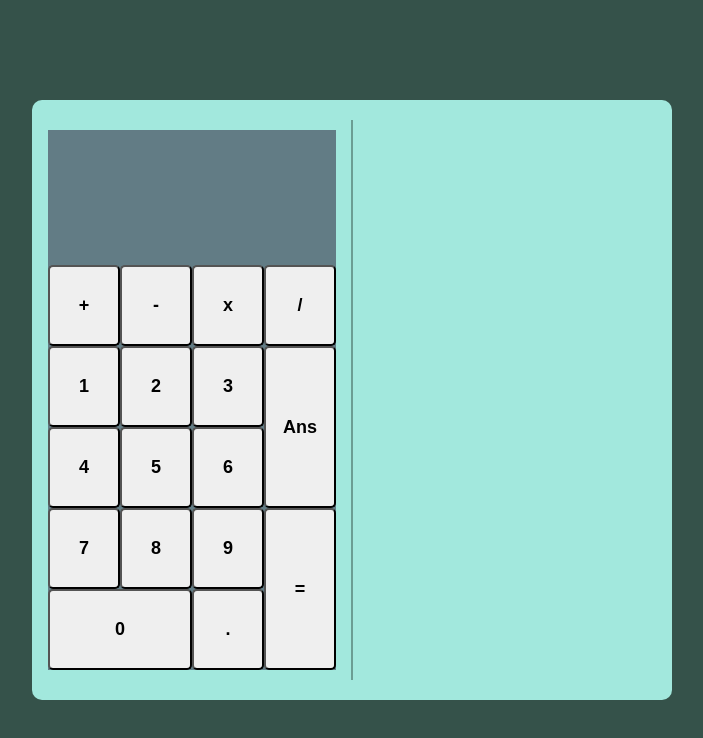
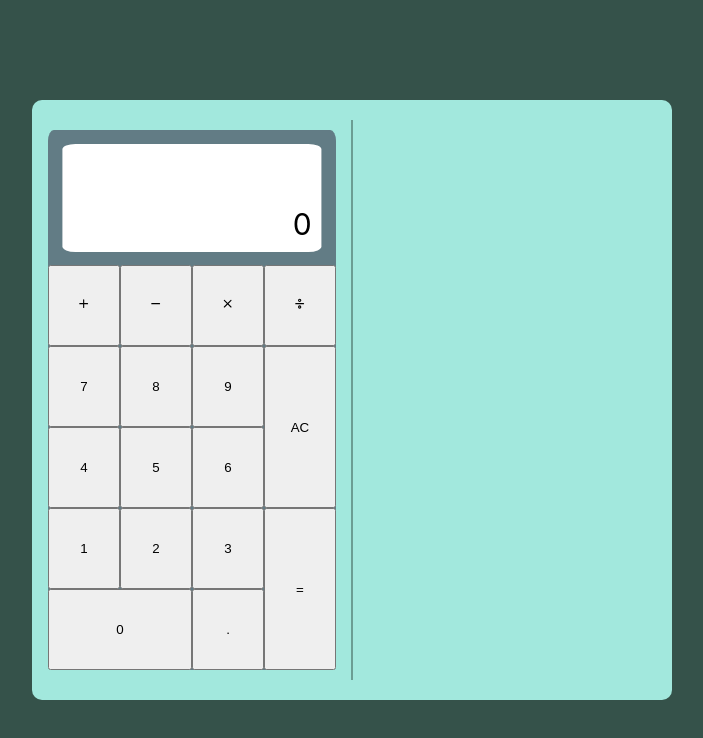
Before and after one commit to juntthanat/basicCalculator, a React (Vite) app: page / in a window 1280 px wide. Shown: the top 738 px of the page, without its empty margins (288-991 px from the left). Built offline with nearby package versions, Linux system fonts and the light colour scheme.

Commit message:
Feat: update

```diff
--- a/package.json
+++ b/package.json
@@ -8,7 +8,8 @@
   },
   "dependencies": {
     "react": "^17.0.2",
-    "react-dom": "^17.0.2"
+    "react-dom": "^17.0.2",
+    "react-icons": "^4.3.1"
   },
   "devDependencies": {
     "@vitejs/plugin-react": "^1.0.7",
--- a/src/App.css
+++ b/src/App.css
@@ -36,6 +36,39 @@
   top: 50%;
   left: 50%;
   transform: translate(-50%, -50%);
+  border-radius: 2%;
+}
+.display-container {
+  position: relative;
+  height: 25%;
+  width: 100%;
+}
+.display-result {
+  position: absolute;
+  background-color: white;
+  height: 80%;
+  width: 90%;
+  top: 50%;
+  left: 50%;
+  transform: translate(-50%, -50%);
+  border-radius: 5%;
+}
+#result {
+  position: absolute;
+  bottom: 10px;
+  right: 10px;
+  left: 10px;
+  text-align: right;
+  font-size: 30px;
+}
+#sum{
+  display: block;
+  position: absolute;
+  bottom: 10px;
+  right: 10px;
+  left: 10px;
+  text-align: right;
+  font-size: 30px;
 }
 .button-container {
   position: absolute;
@@ -43,7 +76,7 @@
   width: 100%;
   bottom: 0;
 }
-.button-symbol {
+.button-operation {
   height: 20%;
   width: 100%;
   display: -ms-grid;
@@ -67,7 +100,7 @@
   grid-template-columns: 2fr 1fr;
   grid-gap: 1fr;
 }
-.button-ans-equal {
+.button-clear-equal {
   position: absolute;
   bottom: 0;
   right: 0;
@@ -82,4 +115,9 @@
   border-radius: 5px;
   font-size: large;
   font-weight: bolder;
+  cursor: pointer;
 }
+.button:hover {
+  background-color: lightgrey;
+  transition: 0.3s ease-in-out;
+}
--- a/src/App.jsx
+++ b/src/App.jsx
@@ -1,38 +1,204 @@
 import "./App.css";
-// feather icons for the symbols
+import React, { useState } from "react";
+import { FiPlus, FiMinus, FiX, FiDivide } from "react-icons/fi";
 
 function App() {
+  const [resultList, setResultList] = useState([]);
+  const [currentSum, setCurrentSum] = useState(0);
+  const [operation, setOperation] = useState(0);
+  const [firstNumber, setFirstNumber] = useState(0);
+  const [inputValue, setInputValue] = useState("");
+  const [useDot, setUseDot] = useState();
+
+  function handleOnClickButton(e) {
+    let displayCurrentSum = document.querySelector("#sum");
+    displayCurrentSum.style.display = "none";
+    switch (e.currentTarget.id) {
+      case "button-0":
+        setInputValue((prevVal) => prevVal + "0");
+        return;
+      case "button-1":
+        setInputValue((prevVal) => prevVal + "1");
+        return;
+      case "button-2":
+        setInputValue((prevVal) => prevVal + "2");
+        return;
+      case "button-3":
+        setInputValue((prevVal) => prevVal + "3");
+        return;
+      case "button-4":
+        setInputValue((prevVal) => prevVal + "4");
+        return;
+      case "button-5":
+        setInputValue((prevVal) => prevVal + "5");
+        return;
+      case "button-6":
+        setInputValue((prevVal) => prevVal + "6");
+        return;
+      case "button-7":
+        setInputValue((prevVal) => prevVal + "7");
+        return;
+      case "button-8":
+        setInputValue((prevVal) => prevVal + "8");
+        return;
+      case "button-9":
+        setInputValue((prevVal) => prevVal + "9");
+        return;
+      case "button-dot":
+        setInputValue((prevVal) => prevVal + ".");
+        return;
+      case "button-clear":
+        setInputValue("");
+        setCurrentSum(0);
+        setFirstNumber(0);
+        displayCurrentSum.style.display = "block";
+        return;
+      case "button-addition":
+        setOperation(1);
+        if (firstNumber == 0) {
+          setCurrentSum(parseFloat(inputValue));
+          setInputValue("");
+          displayCurrentSum.style.display = "block";
+          setFirstNumber(1);
+        } else {
+          setCurrentSum(currentSum + parseFloat(inputValue));
+          setInputValue("");
+          displayCurrentSum.style.display = "block";
+          return;
+        }
+
+        return;
+      case "button-subtract":
+        setOperation(2);
+        if (firstNumber == 0) {
+          setCurrentSum(parseFloat(inputValue));
+          setInputValue("");
+          displayCurrentSum.style.display = "block";
+          setFirstNumber(1);
+        } else {
+          setCurrentSum(currentSum - parseFloat(inputValue));
+          setInputValue("");
+          displayCurrentSum.style.display = "block";
+          return;
+        }
+        return;
+
+      case "button-multiply":
+        setOperation(3);
+        if (firstNumber == 0) {
+          setCurrentSum(parseFloat(inputValue));
+          setInputValue("");
+          displayCurrentSum.style.display = "block";
+          setFirstNumber(1);
+        } else {
+          setCurrentSum(currentSum * parseFloat(inputValue));
+          setInputValue("");
+          displayCurrentSum.style.display = "block";
+          return;
+        }
+        return;
+      case "button-divide":
+        setOperation(4);
+        if (firstNumber == 0) {
+          setCurrentSum(parseFloat(inputValue));
+          setInputValue("");
+          displayCurrentSum.style.display = "block";
+          setFirstNumber(1);
+        } else {
+          setCurrentSum(currentSum / parseFloat(inputValue));
+          setInputValue("");
+          displayCurrentSum.style.display = "block";
+          return;
+        }
+        return;
+      case "button-equal":
+        setInputValue("");
+        setFirstNumber(0);
+        if (operation == 1) {
+          setCurrentSum(currentSum + parseFloat(inputValue));
+        } else if (operation == 2) {
+          setCurrentSum(currentSum - parseFloat(inputValue));
+        } else if (operation == 3) {
+          setCurrentSum(currentSum * parseFloat(inputValue));
+        } else if (operation == 4) {
+          setCurrentSum(currentSum / parseFloat(inputValue));
+        }
+        // inputValue.style.display = "none";
+        displayCurrentSum.style.display = "block";
+    }
+  }
+
   return (
     <div className="App">
       <div className="center">
         <div className="center-divider"></div>
         <div className="left-container">
           <div className="left-element">
+            <div className="display-container">
+              <div className="display-result">
+                <div id="result">{inputValue}</div>
+                <div id="sum">{currentSum}</div>
+              </div>
+            </div>
             <div className="button-container">
-              <div className="button-symbol">
-                <button className="button">+</button>
-                <button className="button">-</button>
-                <button className="button">x</button>
-                <button className="button">/</button>
+              <div className="button-operation">
+                <button id="button-addition" onClick={handleOnClickButton}>
+                  <FiPlus />
+                </button>
+                <button id="button-subtract" onClick={handleOnClickButton}>
+                  <FiMinus />
+                </button>
+                <button id="button-multiply" onClick={handleOnClickButton}>
+                  <FiX />
+                </button>
+                <button id="button-divide" onClick={handleOnClickButton}>
+                  <FiDivide />
+                </button>
               </div>
               <div className="button-one-to-nine">
-                <button className="button">1</button>
-                <button className="button">2</button>
-                <button className="button">3</button>
-                <button className="button">4</button>
-                <button className="button">5</button>
-                <button className="button">6</button>
-                <button className="button">7</button>
-                <button className="button">8</button>
-                <button className="button">9</button>
+                <button id="button-7" onClick={handleOnClickButton}>
+                  7
+                </button>
+                <button id="button-8" onClick={handleOnClickButton}>
+                  8
+                </button>
+                <button id="button-9" onClick={handleOnClickButton}>
+                  9
+                </button>
+                <button id="button-4" onClick={handleOnClickButton}>
+                  4
+                </button>
+                <button id="button-5" onClick={handleOnClickButton}>
+                  5
+                </button>
+                <button id="button-6" onClick={handleOnClickButton}>
+                  6
+                </button>
+                <button id="button-1" onClick={handleOnClickButton}>
+                  1
+                </button>
+                <button id="button-2" onClick={handleOnClickButton}>
+                  2
+                </button>
+                <button id="button-3" onClick={handleOnClickButton}>
+                  3
+                </button>
               </div>
               <div className="button-zero-point">
-                <button className="button">0</button>
-                <button className="button">.</button>
+                <button id="button-0" onClick={handleOnClickButton}>
+                  0
+                </button>
+                <button id="button-dot" onClick={handleOnClickButton}>
+                  .
+                </button>
               </div>
-              <div className="button-ans-equal">
-                <button className="button">Ans</button>
-                <button className="button">=</button>
+              <div className="button-clear-equal">
+                <button id="button-clear" onClick={handleOnClickButton}>
+                  AC
+                </button>
+                <button id="button-equal" onClick={handleOnClickButton}>
+                  =
+                </button>
               </div>
             </div>
           </div>
```
Also changed, not shown: 2 other files (tests, documents, lock files or other folders).
